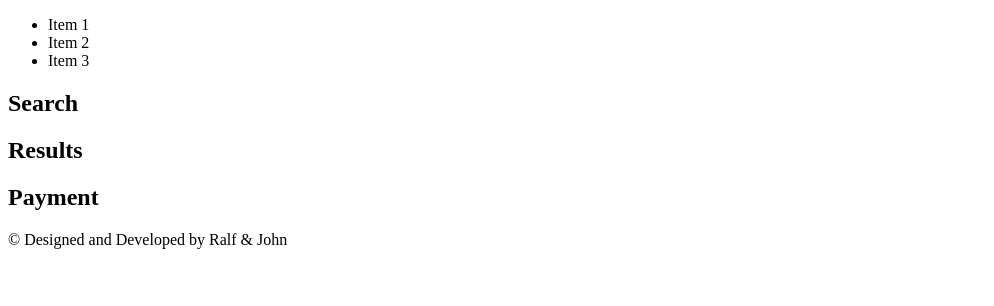
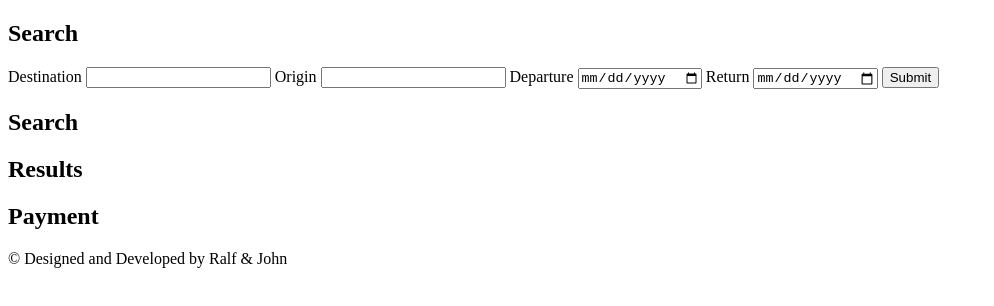
Before and after one commit to ralfpatric/ID-Mandatory2, a plain HTML site: page index.html in a window 1280 px wide. Shown: the whole page, without its empty margins (0-994 px from the left). Drawn offline with nearby package versions, Linux system fonts and the light colour scheme; files that its build step writes are made by us from their sources.

Commit message:
added search form

```diff
--- a/index.html
+++ b/index.html
@@ -14,7 +14,7 @@
 </head>
 
 <body>
-<header>
+<!--<header>
     <nav>
         <ul>
             <li>Item 1</li>
@@ -23,11 +23,30 @@
         </ul>
 
     </nav>
-</header>
+</header>-->
 
-<aside>
-    <!--CONTENT HERE-->
-</aside>
+<!--<aside>
+    &lt;!&ndash;CONTENT HERE&ndash;&gt;
+</aside>-->
+
+<section id="search">
+    <h2>Search</h2>
+    <div class="sectionwrapper">
+        <!--CONTENT HERE-->
+        <form>
+            Destination
+            <input type="text" name="destination">
+            Origin
+            <input type="text" name="origin">
+            Departure
+            <input type="date" name="departure">
+            Return
+            <input type="date" name="return">
+            <input type="submit" name="submit">
+        </form>
+
+    </div>
+</section>
 
 <main>
     <section id="search">
```
